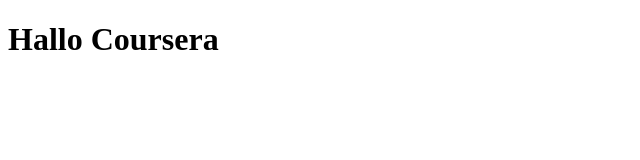
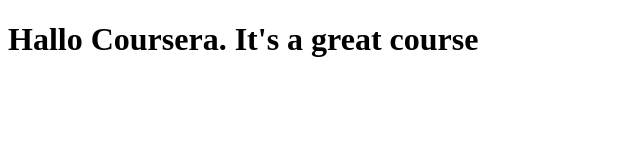
Before and after one commit to lepetitsuisse/coursera-test, a plain HTML site: page site/index.html in a window 1280 px wide. Shown: the whole page, without its empty margins (0-640 px from the left). Drawn offline with Linux system fonts and the light colour scheme.

Commit message:
Small addition to our page content

```diff
--- a/site/index.html
+++ b/site/index.html
@@ -4,6 +4,6 @@
 	<title>Hello coursera</title>
 </head>
 <body>
-<h1>Hallo Coursera</h1>
+<h1>Hallo Coursera. It's a great course</h1>
 </body>
 </html>
```
